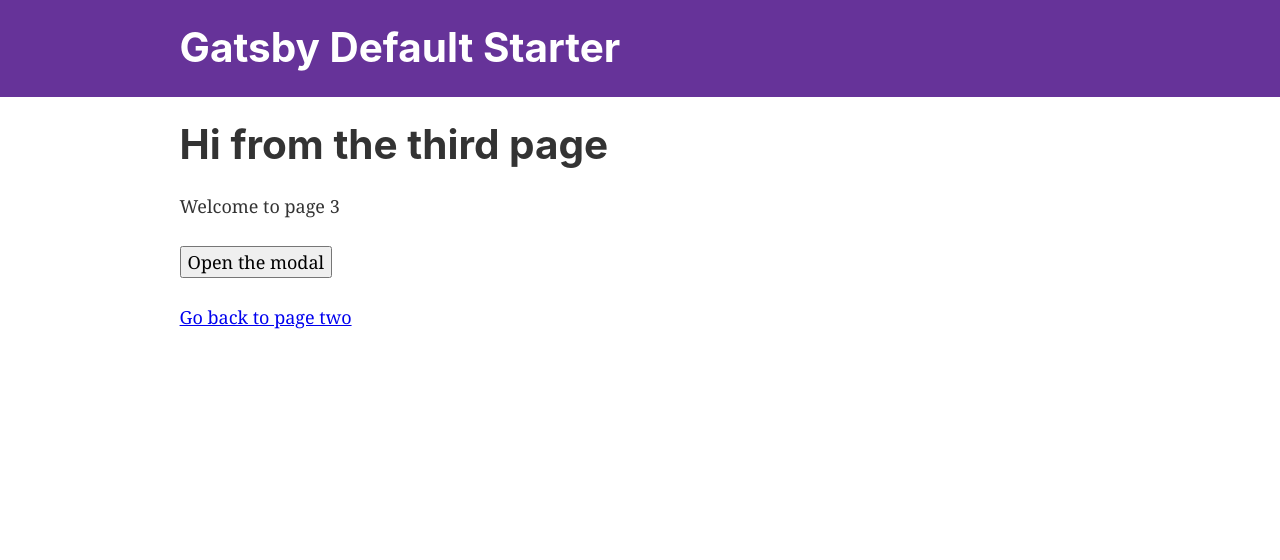
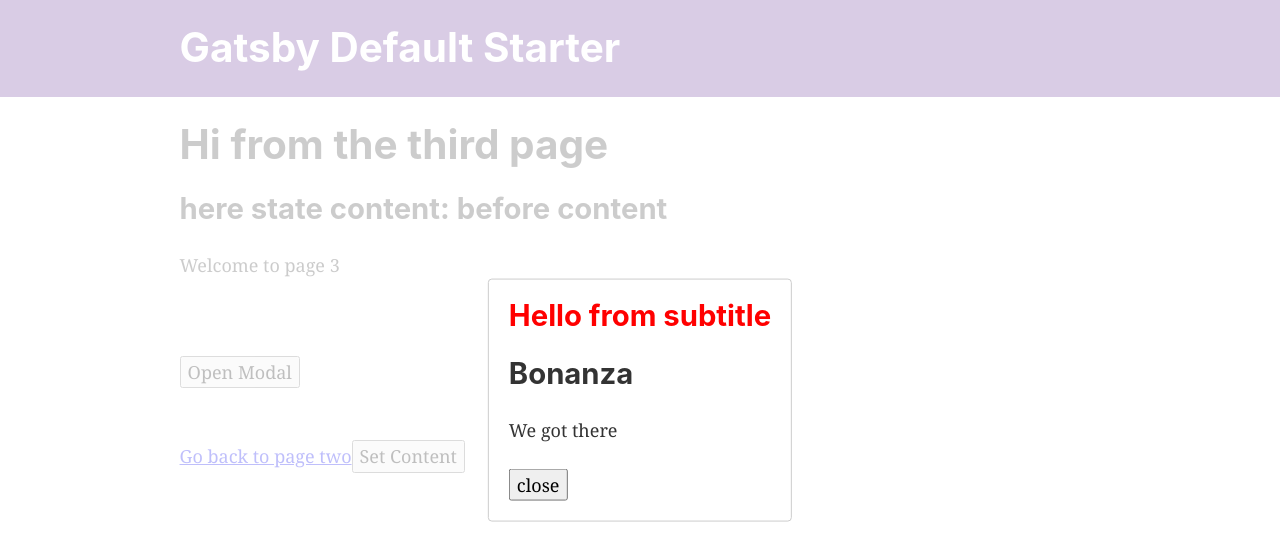
Before and after one commit to narration-sd/live-vue-js, a Gatsby site: page /page-3 in a window 1280 px wide. Built offline with nearby package versions, Linux system fonts and the light colour scheme; Gatsby itself is replaced by a stand-in of ours.

Commit message:
Ref does it.  And npm updates. On a timeout at present, and lots of mess to get out. But nearing a function overall. Grabbing the object seems next.

```diff
--- /dev/null
+++ b/src/live-vue-js/react-report.js
@@ -0,0 +1,77 @@
+import React from 'react';
+// import ReactDOM from 'react-dom';
+import Modal from 'react-modal';
+
+const customStyles = {
+  content : {
+    top                   : '50%',
+    left                  : '50%',
+    right                 : 'auto',
+    bottom                : 'auto',
+    marginRight           : '-50%',
+    transform             : 'translate(-50%, -50%)'
+  }
+};
+
+// Make sure to bind modal to your appElement (http://reactcommunity.org/react-modal/accessibility/)
+Modal.setAppElement("body") // this is actually the default if don't set
+
+export default class ReactReporter extends React.Component {
+  constructor({handleClose, show, children, title, content, subtitle, pstate }) {
+    super();
+
+    this.state = {
+      modalIsOpen: show,
+      content: content
+    };
+    this.title = title
+    this.pstate = pstate
+    this.content = content // 'orig orig content'
+
+
+    this.openModal = this.openModal.bind(this);
+    this.afterOpenModal = this.afterOpenModal.bind(this);
+    this.closeModal = this.closeModal.bind(this);
+  }
+
+  report(title, content) {
+    this.title = title
+    this.content = content
+    this.setState({modalIsOpen: true, title: title, content: content});
+  }
+
+  openModal() {
+    // this.content = 'local open state'
+    this.setState({modalIsOpen: true, title: this.title, content: this.content});
+  }
+
+  afterOpenModal() {
+    // references are now sync'd and can be accessed.
+    this.subtitle.style.color = '#f00'
+  }
+
+  closeModal() {
+    this.setState({modalIsOpen: false});
+  }
+
+  render() {
+
+    return (
+      <div>
+        <button onClick={this.openModal}>Open Modal</button>
+        <Modal
+          isOpen={this.state.modalIsOpen}
+          onAfterOpen={this.afterOpenModal}
+          onRequestClose={this.closeModal}
+          style={customStyles}
+          contentLabel="Example Modal"
+        >
+          <h2 ref={subtitle => this.subtitle = subtitle}>Hello from subtitle</h2>
+          <h2>{ this.state.title } </h2>
+          <p>{ this.state.content }</p>
+          <button onClick={this.closeModal}>close</button>
+        </Modal>
+      </div>
+    );
+  }
+}
--- a/src/pages/page-3.js
+++ b/src/pages/page-3.js
@@ -1,37 +1,56 @@
 import React, {Component} from 'react'
 import {Link} from 'gatsby'
-import ReactReporter from '../live-vue-js/react-reporter.js'
+import ReactReporter from '../live-vue-js/react-report'
 
 import Layout from '../components/layout'
 
 class ThirdPage extends Component {
 
-  state = { show: false };
+  constructor(props) {
+    super(props)
+    this.reporter = React.createRef()
+    setTimeout(this.setContent, 5000)
+  }
+
+  state = { show: false, content: 'before content' };
 
   showModal = () => {
-    this.setState({ show: true });
+    this.setState({ show: true, content: 'shown content' })
   }
 
   hideModal = () => {
-    this.setState({ show: false });
+    this.setState({ show: false, content: 'after content'});
   }
 
+  setContent = () =>  {
+    this.reporter.current.report('Bonanza', 'We got there')
+  }
   render () {
     return (
       <Layout>
+        <div id="main">
         <h1>Hi from the third page</h1>
+          <h2> here state content: {this.state.content}</h2>
+        </div>
         <p>Welcome to page 3</p>
-        <button onClick={this.showModal}>
-          Open the modal
-        </button>
         <br/>
         <br/>
 
-        <ReactReporter show={this.state.show} handleClose={this.hideModal}>
-          <h2>Here's our Report</h2>
+        <ReactReporter show={this.state.show} handleClose={this.hideModal}
+                       ref={this.reporter}
+                       title={"This is our Modal now, and I don't care who knows it."}
+                       subtitle={"some subtitle or another"}
+                       content={ this.state.content }
+          pstate={this.state}>
         </ReactReporter>
+        <br/>
+        <br/>
 
         <Link to="/page-2">Go back to page two</Link>
+        <button onClick={this.setContent}>
+          Set Content
+        </button>
+
       </Layout>
     )
   }
```
Also changed, not shown: package.json (+6 -6 lines), src/live-vue-js/react-reporter.jsx (renamed from src/live-vue-js/react-reporter.js), 1 other file.
